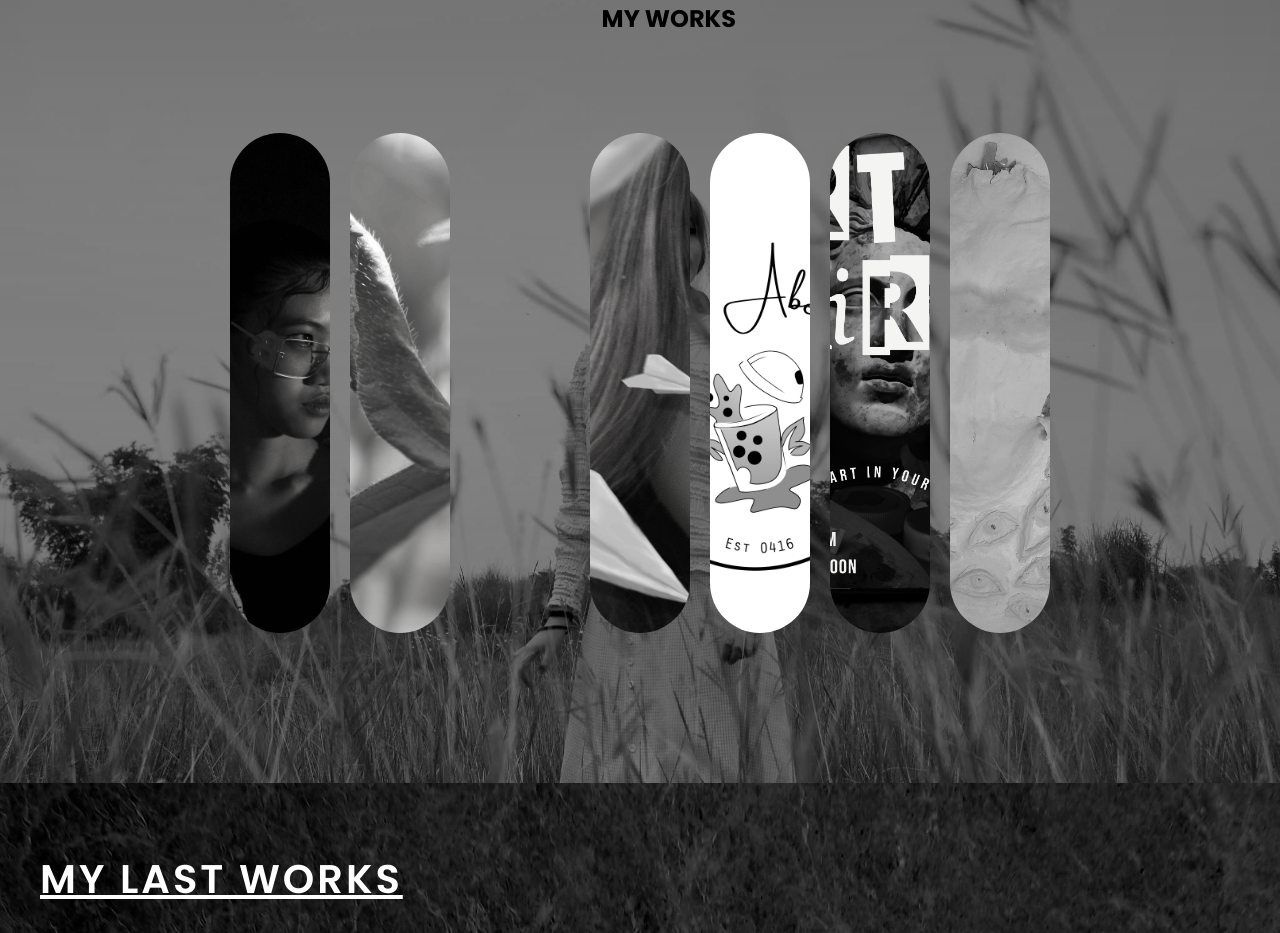
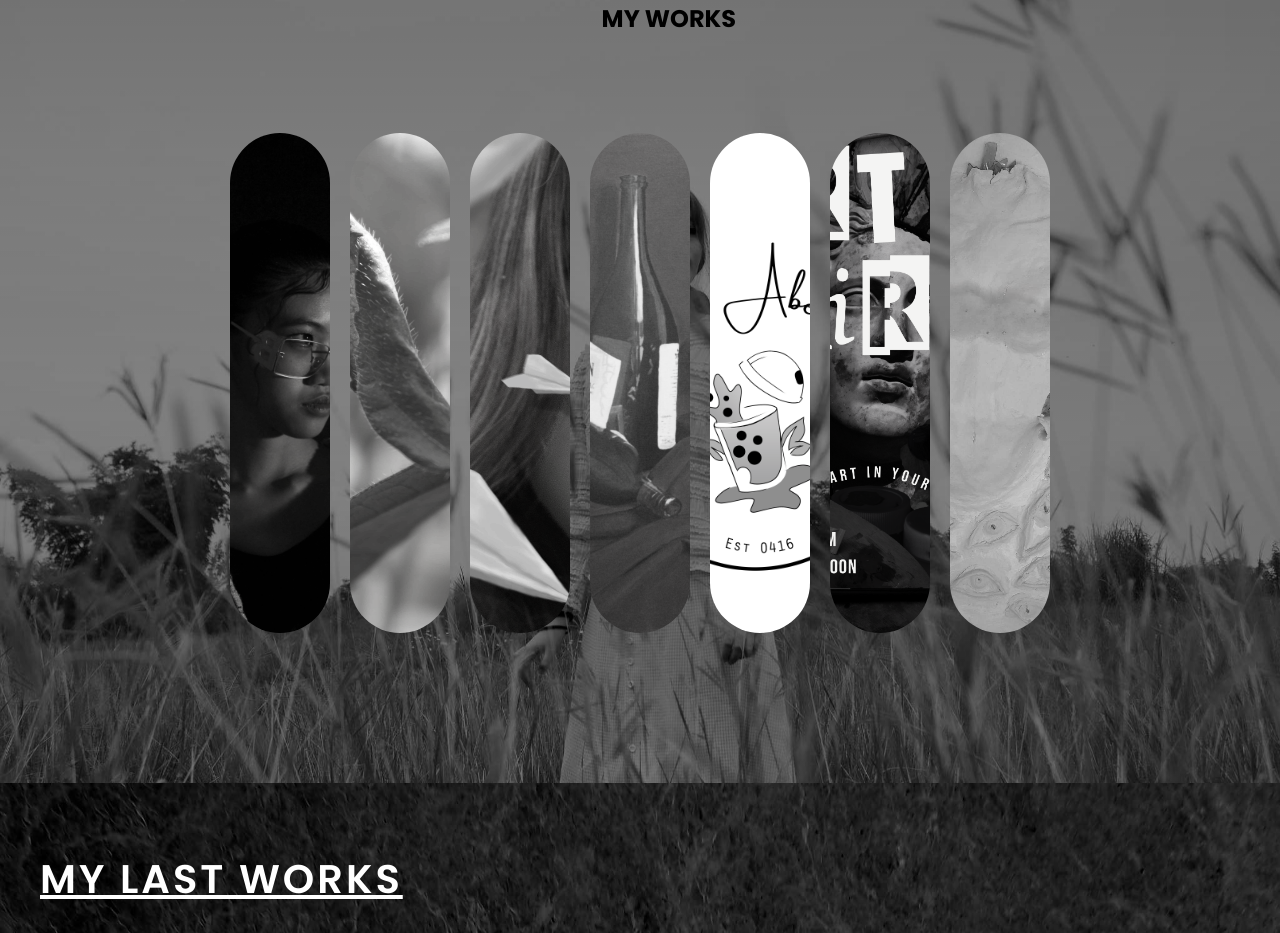
Before and after one commit to TanRandel/HonselMie, a plain HTML site: page index.html in a window 1280 px wide. Shown: the part 1570-2503 px from the top of the page. Drawn offline with Linux system fonts and the light colour scheme; a web font is replaced by a local one.

Commit message:
Update style.css

```diff
--- a/style.css
+++ b/style.css
@@ -213,12 +213,12 @@ h1, h2, h3{
     background-position: center;
 }
 .img-box:nth-child(3){
-    background: url(./images/photo\ editing.jpg);
+    background: url(./images/photo-editing.jpg);
     background-size: cover;
     background-position: center;
 }
 .img-box:nth-child(4){
-    background: url(./images/photo-editing.jpg);
+    background: url(./images/Painting.jpg);
     background-size: cover;
     background-position: center;
 }
```
